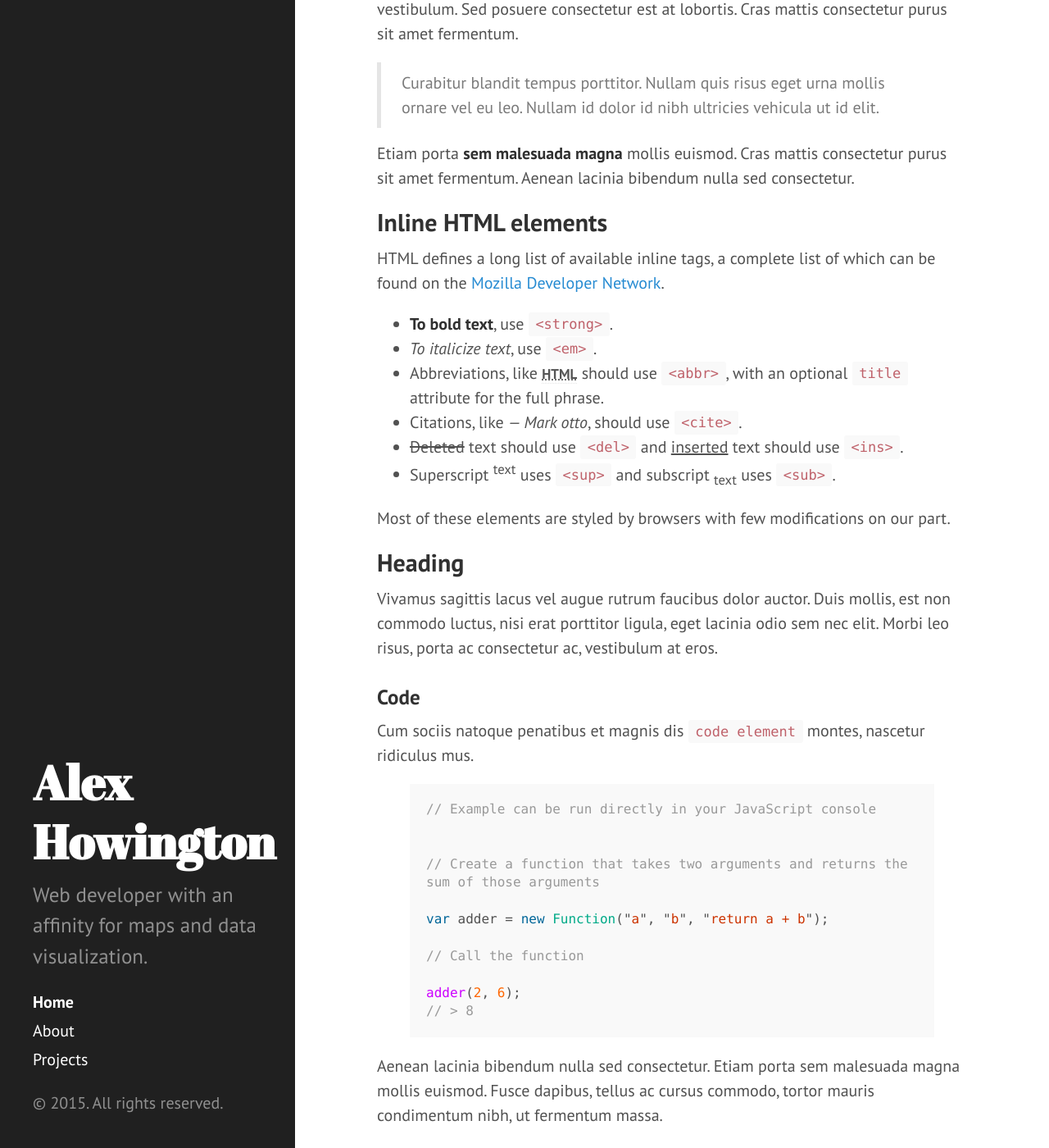
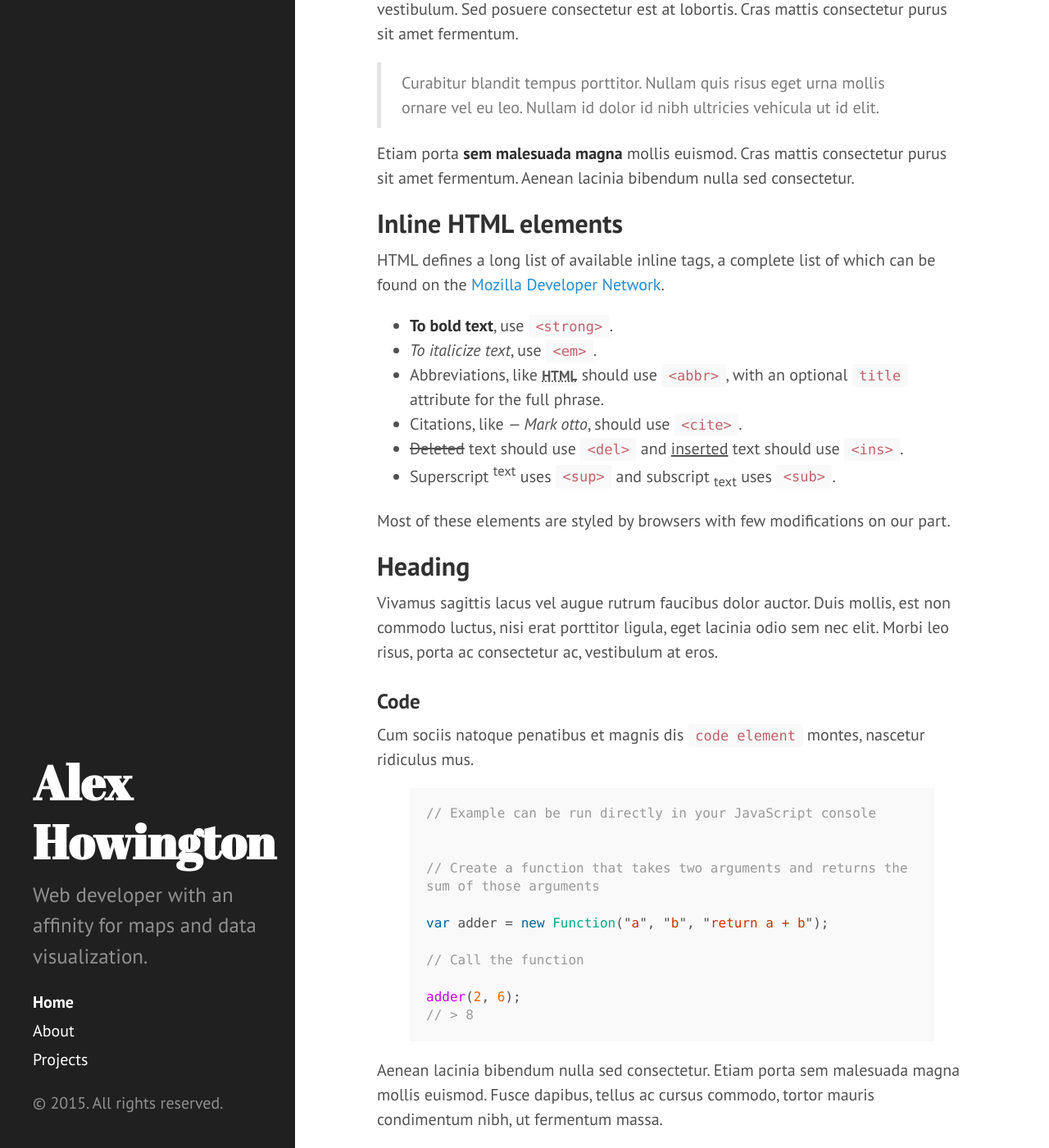
Before and after one commit to ash106/ash106.github.io, a Jekyll site: the page built from index.html, in a window 1280 px wide and 1400 px high, scrolled down 1689 px. Shown: the whole window at 82% size. Built offline with Jekyll 4.4.1, drawn with Linux system fonts in a browser that asks for light colours; Markdown is read by kramdown in place of the engine named in the settings; the list of posts is cut into pages by our own code.

Commit message:
Increase h2 font size

```diff
--- a/public/css/poole.css
+++ b/public/css/poole.css
@@ -92,7 +92,7 @@ h1 {
 }
 h2 {
   margin-top: 1rem;
-  font-size: 1.5rem;
+  font-size: 1.6rem;
 }
 h3 {
   margin-top: 1.5rem;
```
